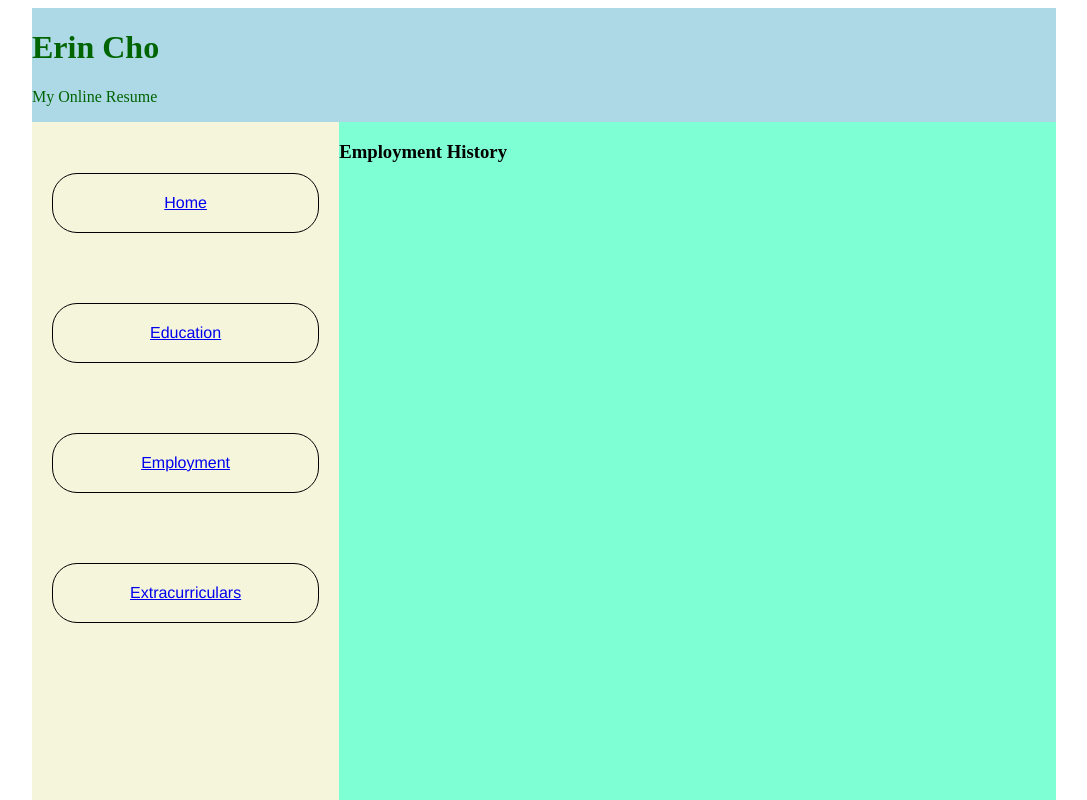
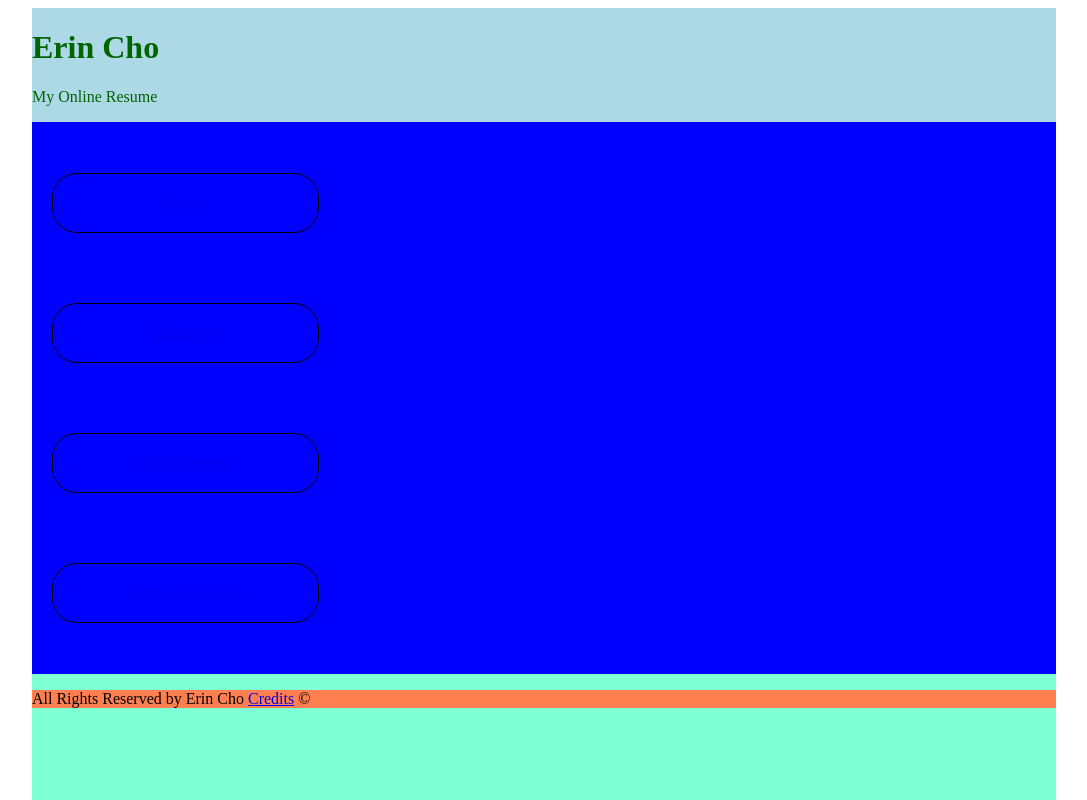
Before and after one commit to er1nh4/cs391a1-mp3, a React app: page /experiences.html in a window 1280 px wide. Shown: the top 800 px of the page, without its empty margins (96-1183 px from the left). Built offline with nearby package versions, Linux system fonts and the light colour scheme; the HTML template or start-up script is replaced by a standard one.

Commit message:
Updated html

```diff
--- a/src/components/Nav.tsx
+++ b/src/components/Nav.tsx
@@ -3,7 +3,6 @@ import styled from "styled-components";
 
 const StyledNav = styled.nav`
     width: 30%;
-    background: beige;
 
     @media screen and (max-width: 750px) {
         width: 100%;
--- a/src/components/Root.tsx
+++ b/src/components/Root.tsx
@@ -10,6 +10,7 @@ import styled from "styled-components";
 
 const PageWrapper = styled.div`
     width: 80vw;
+    height: 100vh;
     margin: 0 auto;
     background: aquamarine;
 `;
@@ -18,6 +19,7 @@ const ContentContainer = styled.div`
     width: 100%;
     display: flex;
     flex-direction: row;
+    background: blue;
 
     @media screen and (max-width: 750px) {
         flex-direction: column;
@@ -33,7 +35,7 @@ export default function Root() {
                 <Routes>
                     <Route path={'/'} element={<Home/>}/>
                     <Route path={'/education.html'} element={<Education/>}/>
-                    <Route path={'/experiences.html'} element={<Employment/>}/>
+                    <Route path={'/employment.html'} element={<Employment/>}/>
                     <Route path={'/extracurriculars.html'} element={<Extracurriculars/>}/>
                 </Routes>
             </ContentContainer>
--- a/src/components/main/Extracurriculars.tsx
+++ b/src/components/main/Extracurriculars.tsx
@@ -7,7 +7,6 @@ const StyledPage = styled.main`
     flex-direction: column;
 `;
 
-
 export default function Extracurriculars() {
     return (
         <StyledPage id="main-page">
```
